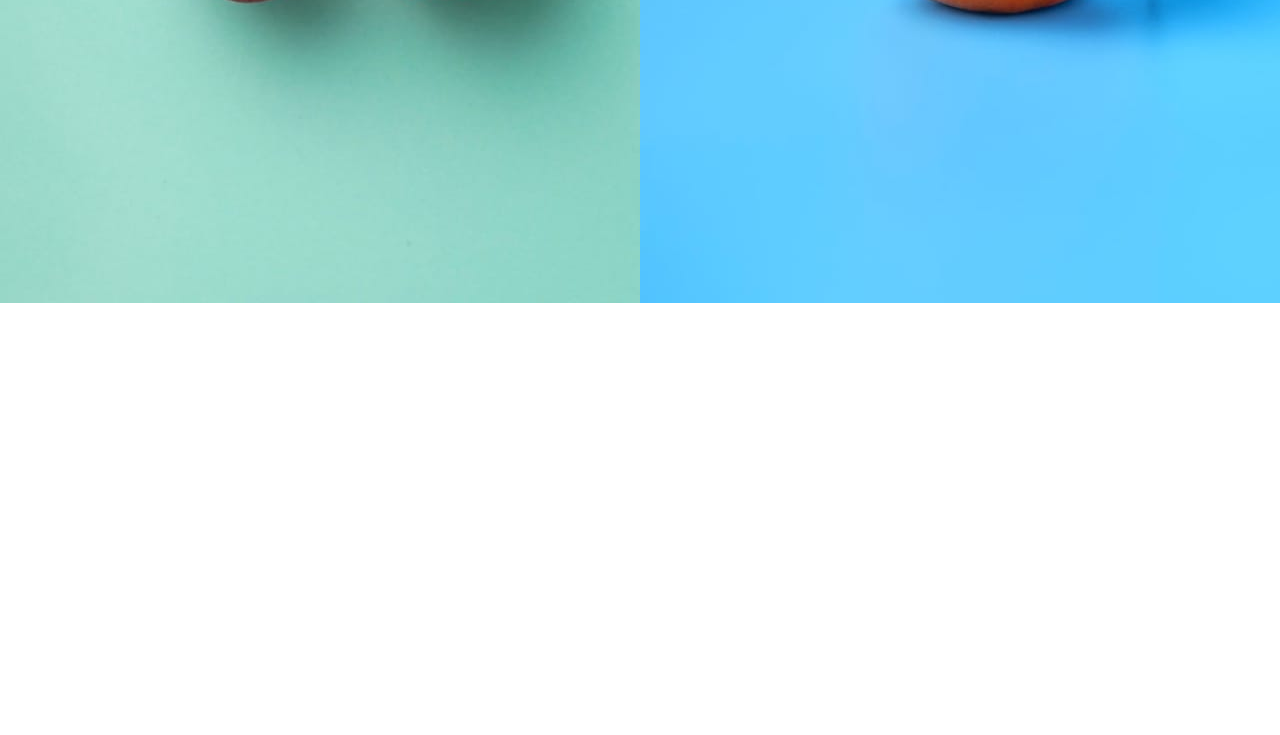
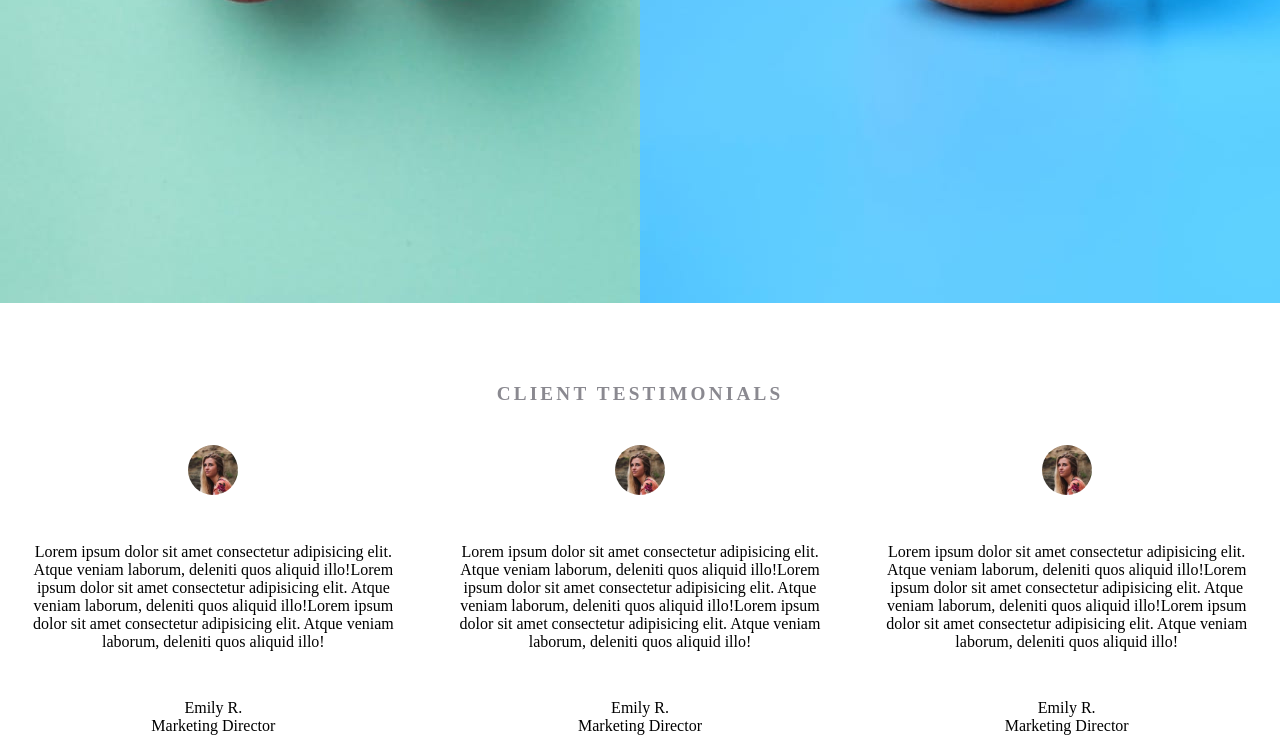
Before and after one commit to as28652865g/sunnyside, a plain HTML site: page index.html in a window 1280 px wide. Shown: the part 2297-3032 px from the top of the page. Before the commit the page ends 2600 px from the top, so only its background shows below. Drawn offline with Linux system fonts and the light colour scheme.

```diff
--- a/css/style.scss
+++ b/css/style.scss
@@ -1,4 +1,3 @@
-<<<<<<< HEAD
 @import url('https://fonts.googleapis.com/css2?family=Barlow:wght@300;600&display=swap');
 @import url('https://fonts.googleapis.com/css2?family=Fraunces:opsz,wght@9..144,700;9..144,900&display=swap');
 
@@ -128,82 +127,46 @@ $font-family-Fraunces: 'Fraunces', serif;
             }
         }
     }
-=======
-@import url('https://fonts.googleapis.com/css2?family=Barlow:wght@300;600&display=swap');
-@import url('https://fonts.googleapis.com/css2?family=Fraunces:opsz,wght@9..144,700;9..144,900&display=swap');
-
-*
-{
-    margin: 0;
-    padding: 0;
-    box-sizing: border-box;
-
-}
-
-//Font color
-$white: #fff;
-$font-family-Barlow: 'Barlow', sans-serif;
-$font-family-Fraunces: 'Fraunces', serif;
-.wrap
-{
-    max-width: 1920px;
-    height: 100%;
-    header
+    .textimonials
     {
-        color: $white;
-        .header-bgImage
+        display: flex;
+        flex-direction: column;
+        justify-content: center;
+        align-items: center;
+        & > h3
         {
-            background-image: url(../images/desktop/image-header.jpg);
-            background-size: cover;
-            background-position: center;
-            width: 100%;
-            height: 100vh;
-            .nav
+            padding-top: 5rem;
+            font-size: 1.2rem;
+            letter-spacing: .2rem;
+            color: $gray;
+        }
+        .items
+        {
+            display: flex;
+            padding-top: 2.5rem;
+            & > .item
             {
-                display: flex;
-                justify-content: space-between;
-                align-items: center;
-                font-family: $font-family-Barlow;
-                padding: 1.5rem 3rem 0 2rem;
-                .logo
-                {
-                    font-size: 2rem;
-                    font-weight: 600;
-                    cursor: pointer;
-                }
-                .nav-item
-                {
-                    display: flex;
-                    cursor: pointer;
-                    font-weight: 600;
-                    font-size: 1.2rem;
-                    & > div
-                    {
-                        padding:1rem 2rem;
-                    }
-                    & > div:hover
-                    {
-                        background-color: #6FCFFF;
-                        border-radius: 2rem;
-                    }
-                }
-            }
-            .header-main
-            {
+                padding: 0 1rem;
                 display: flex;
                 flex-direction: column;
+                justify-content: center;
                 align-items: center;
-                justify-content: center;
-                font-family: $font-family-Fraunces;
-                font-size: 4.5rem;
-                letter-spacing: .2rem;
-                padding-top: 5rem;
-                & > p.icon-arrow-down
+                text-align: center;
+                & > img
                 {
-                    padding-top: 6.5rem;
+                    width: 50px;
+                    height: 50px;
+                    border-radius: 50%;
+                }
+                & > p
+                {
+                    padding-top: 3rem;
+                }
+                & > .text
+                {
+                    padding-top: -3rem;
                 }
             }
         }
     }
->>>>>>> cd6dc9cc5f03f23e96974ce791ffcc512726c212
 }
--- a/index.html
+++ b/index.html
@@ -53,7 +53,29 @@
                 <img src="./images/desktop/image-photography.jpg" alt="">
             </div>
         </section>
-        <section class="textimonials"></section>
+        <section class="textimonials">
+            <h3>CLIENT TESTIMONIALS</h3>
+            <div class="items">
+                <div class="item">
+                    <img src="./images/image-emily.jpg" alt="">
+                    <p>Lorem ipsum dolor sit amet consectetur adipisicing elit. Atque veniam laborum, deleniti quos aliquid illo!Lorem ipsum dolor sit amet consectetur adipisicing elit. Atque veniam laborum, deleniti quos aliquid illo!Lorem ipsum dolor sit amet consectetur adipisicing elit. Atque veniam laborum, deleniti quos aliquid illo!</p>
+                    <p>Emily R.</p>
+                    <span class="text">Marketing Director</span>
+                </div>
+                <div class="item">
+                    <img src="./images/image-emily.jpg" alt="">
+                    <p>Lorem ipsum dolor sit amet consectetur adipisicing elit. Atque veniam laborum, deleniti quos aliquid illo!Lorem ipsum dolor sit amet consectetur adipisicing elit. Atque veniam laborum, deleniti quos aliquid illo!Lorem ipsum dolor sit amet consectetur adipisicing elit. Atque veniam laborum, deleniti quos aliquid illo!</p>
+                    <p>Emily R.</p>
+                    <span class="text">Marketing Director</span>
+                </div>
+                <div class="item">
+                    <img src="./images/image-emily.jpg" alt="">
+                    <p>Lorem ipsum dolor sit amet consectetur adipisicing elit. Atque veniam laborum, deleniti quos aliquid illo!Lorem ipsum dolor sit amet consectetur adipisicing elit. Atque veniam laborum, deleniti quos aliquid illo!Lorem ipsum dolor sit amet consectetur adipisicing elit. Atque veniam laborum, deleniti quos aliquid illo!</p>
+                    <p>Emily R.</p>
+                    <span class="text">Marketing Director</span>
+                </div>
+            </div>
+        </section>
         <section class="images"></section>
         <footer></footer>
     </div>
```
Also changed, not shown: css/style.css, 1 other file.
